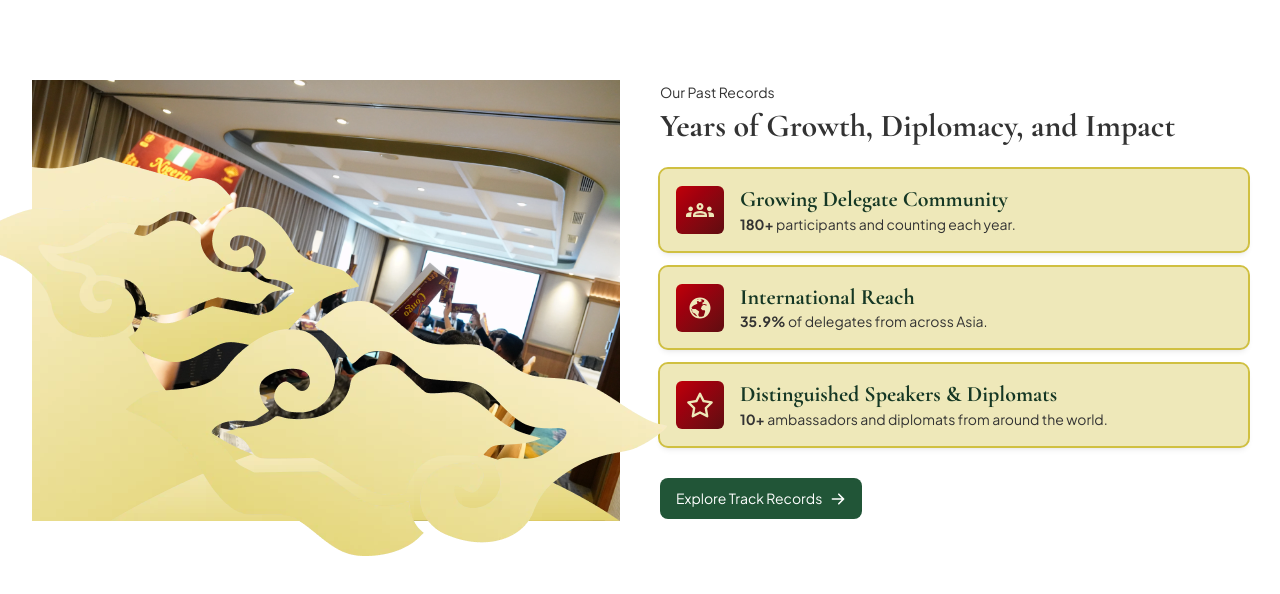
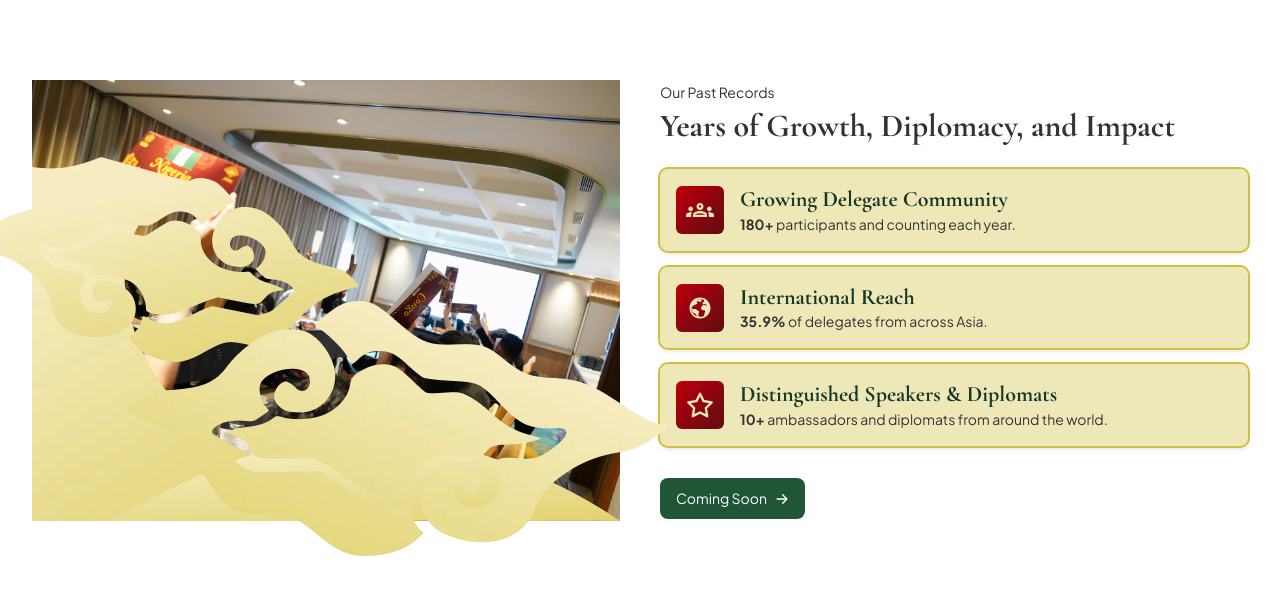
Before and after one commit to itjoinmun/joinmun2026, a Next.js app: page / in a window 1280 px wide. Shown: the top 594 px of the page. Built offline with nearby package versions, Linux system fonts and the light colour scheme.

Commit message:
fix(landing): fix button in past-records section

```diff
--- a/src/modules/landing/past-records.tsx
+++ b/src/modules/landing/past-records.tsx
@@ -1,8 +1,5 @@
 import React from "react";
 import Image from "next/image";
-import Link from "next/link";
-import { buttonVariants } from "@/src/components/ui/button";
-import { cn } from "@/src/lib/utils";
 import { HiArrowRight } from "react-icons/hi";
 import StatItem, {
   StatItemProps,
@@ -10,6 +7,7 @@ import StatItem, {
 import { MdOutlineGroups } from "react-icons/md";
 import { LiaGlobeSolid } from "react-icons/lia";
 import { FaRegStar } from "react-icons/fa6";
+import { Button } from "@/src/components/ui/button";
 
 const STATS: StatItemProps[] = [
   {
@@ -100,19 +98,14 @@ const PastRecords = () => {
             ))}
           </div>
 
-          <Link
-            href="/track-records"
-            className={cn(
-              buttonVariants({
-                size: "md",
-                className:
-                  "mt-6 w-fit font-b4 gap-2 rounded-lg sm:w-fit sm:mt-8",
-              }),
-            )}
+          <Button
+            size="md"
+            disabled
+            className="mt-6 w-fit font-b4 gap-2 rounded-lg sm:w-fit sm:mt-8"
           >
-            Explore Track Records
-            <HiArrowRight className="size-4" />
-          </Link>
+            Coming Soon
+            <HiArrowRight />
+          </Button>
         </div>
       </div>
     </section>
```
